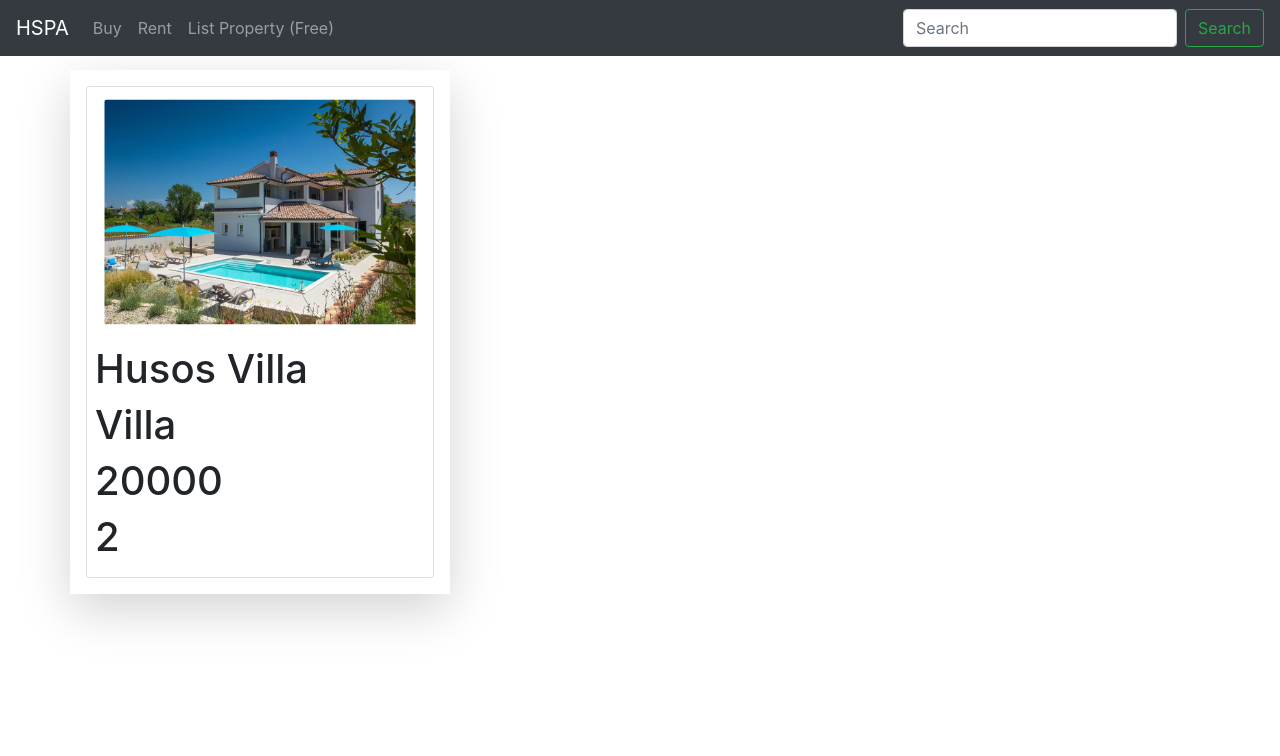
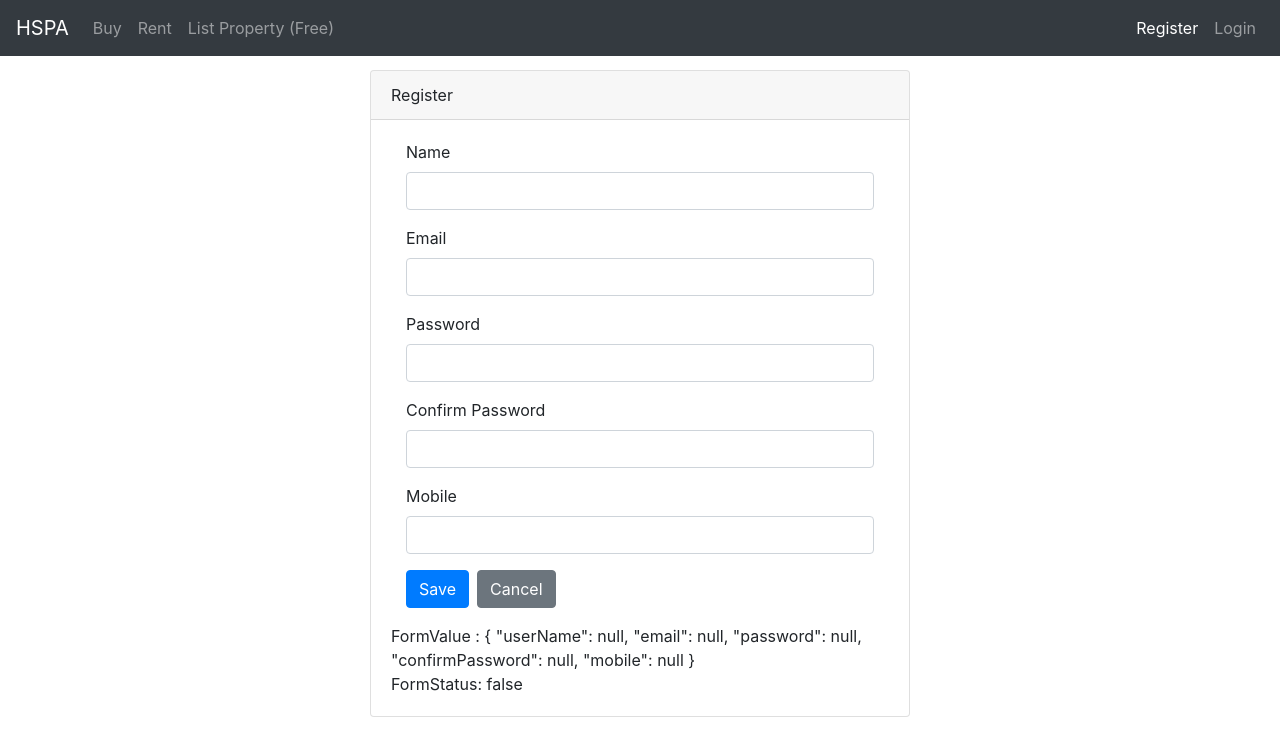
Before and after one commit to SaladinDacic/HSPA, an Angular app in the folder Frontend/: page /user/register in a window 1280 px wide. Shown: the top 756 px of the page. Built offline with nearby package versions, Linux system fonts and the light colour scheme.

Commit message:
dodao register i login componentu i odradio user-register componentu koristeći rective-form metodu za kontrolu form polja u komponenti

```diff
--- a/Frontend/src/app/nav-bar/nav-bar.component.html
+++ b/Frontend/src/app/nav-bar/nav-bar.component.html
@@ -16,9 +16,15 @@
         <a class="nav-link" routerLinkActive="active" routerLink="/add-property">List Property (Free)</a>
       </li>
     </ul>
-    <form class="form-inline my-2 my-lg-0">
-      <input class="form-control mr-sm-2" type="search" placeholder="Search" aria-label="Search">
-      <button class="btn btn-outline-success my-2 my-sm-0" type="submit">Search</button>
-    </form>
+    <div>
+      <ul class="nav navbar-nav">
+        <li class="nav-item">
+          <a [routerLink]="['/user/register']" routerLinkActive="active"  class="nav-link">Register</a>
+        </li>
+        <li class="nav-item">
+          <a [routerLink]="['/user/login']" routerLinkActive="active"  class="nav-link">Login</a>
+        </li>
+      </ul>
+    </div>
   </div>
 </nav>
--- /dev/null
+++ b/Frontend/src/app/user/user-login/user-login.component.html
@@ -0,0 +1 @@
+<p>user-login works!</p>
--- /dev/null
+++ b/Frontend/src/app/user/user-login/user-login.component.ts
@@ -0,0 +1,15 @@
+import { Component, OnInit } from '@angular/core';
+
+@Component({
+  selector: 'app-user-login',
+  templateUrl: './user-login.component.html',
+  styleUrls: ['./user-login.component.css']
+})
+export class UserLoginComponent implements OnInit {
+
+  constructor() { }
+
+  ngOnInit(): void {
+  }
+
+}
--- /dev/null
+++ b/Frontend/src/app/user/user-register/user-register.component.html
@@ -0,0 +1,79 @@
+<div class="row">
+  <div class="col-6 m-auto">
+  <div class="card m-auto">
+    <div class="card-header">
+      Register
+    </div>
+    <div class="card-body">
+      <form [formGroup]="registrationForm" (ngSubmit)="onSubmit()">
+        <div class="form-group col-12">
+            <label for="name" class="form-label">Name</label>
+            <input type="text" class="form-control" formControlName="userName">
+            <span class="error-block" *ngIf="!userName.valid && registrationForm.get('userName').touched">
+              Please enter your name
+            </span>
+        </div>
+
+        <div class="form-group col-12">
+          <label for="email" class="form-label">Email</label>
+          <input type="text" class="form-control" formControlName="email">
+          <span *ngIf="!email.valid && email.touched">
+            <span class="error-block" *ngIf="email.hasError('required')">
+              Please enter Email
+            </span>
+            <span class="error-block" *ngIf="email.hasError('email')">
+              Please enter valid Email
+            </span>
+          </span>
+        </div>
+
+        <div class="form-group col-12">
+          <label for="passwrod" class="form-label">Password</label>
+          <input type="password" class="form-control" formControlName="password">
+          <span  *ngIf="!password.valid && password.touched">
+            <span class="error-block" *ngIf="password.hasError('required')">
+              Please enter password
+            </span>
+            <span class="error-block" *ngIf="password.errors.minlength">
+              Please enter must contain at least 8 carracters
+            </span>
+          </span>
+        </div>
+
+        <div class="form-group col-12">
+          <label for="cpassword" class="form-label">Confirm Password</label>
+          <input type="password" class="form-control" formControlName="confirmPassword">
+          <span *ngIf="!confirmPassword.valid && confirmPassword.touched">
+            <span class="error-block" *ngIf="confirmPassword.hasError('required')">
+              Please enter password again
+            </span>
+          </span>
+              <span class="error-block" *ngIf="registrationForm.hasError('notMatched') && confirmPassword.valid && password.hasError('required')">
+                Please enter same password as above
+              </span>
+        </div>
+
+        <div class="form-group col-12">
+          <label for="mobile" class="form-label">Mobile</label>
+          <input type="text" class="form-control" formControlName="mobile">
+          <span  *ngIf="!mobile.valid && mobile.touched">
+            <span class="error-block" *ngIf="mobile.errors.required">
+              Please enter your phone number
+            </span>
+            <span class="error-block" *ngIf="mobile.hasError('minlength')">
+              Your phone number must have at least 9 numbers
+            </span>
+          </span>
+        </div>
+
+        <div class="form-group col-12">
+          <button type="submit" class="btn btn-primary">Save</button>
+          <button type="reset" class="btn btn-secondary ml-2">Cancel</button>
+        </div>
+        FormValue : {{registrationForm.value | json}} <br>
+        FormStatus: {{registrationForm.valid}}
+      </form>
+    </div>
+  </div>
+  </div>
+</div>
--- /dev/null
+++ b/Frontend/src/app/user/user-register/user-register.component.ts
@@ -0,0 +1,50 @@
+import { Component, OnInit } from '@angular/core';
+import { FormGroup, FormControl, Validators } from '@angular/forms';
+
+@Component({
+  selector: 'app-user-register',
+  templateUrl: './user-register.component.html',
+  styleUrls: ['./user-register.component.css']
+})
+export class UserRegisterComponent implements OnInit {
+  registrationForm: FormGroup;
+  constructor() { }
+
+  ngOnInit(): void {
+    this.registrationForm = new FormGroup({
+      userName: new FormControl(null, Validators.required),
+      email: new FormControl(null, [Validators.required, Validators.email]),
+      password: new FormControl(null, [Validators.required, Validators.minLength(8)]),
+      confirmPassword: new FormControl(null, Validators.required),
+      mobile: new FormControl(null, [Validators.required, Validators.minLength(9)])
+    }, this.passwordMatchingValidators)
+  }
+
+  passwordMatchingValidators(fg: FormGroup): Validators{
+    return fg.get('password').value === fg.get('confirmPassword').value ? null :
+    {notMatched: true}
+  }
+
+  // getter methods for all FormControlls
+  get userName(){
+    return this.registrationForm.get('userName') as FormControl
+  }
+  get email(){
+    return this.registrationForm.get('email') as FormControl
+  }
+  get password(){
+    return this.registrationForm.get('password') as FormControl
+  }
+  get confirmPassword(){
+    return this.registrationForm.get('confirmPassword') as FormControl
+  }
+  get mobile(){
+    return this.registrationForm.get('mobile') as FormControl
+  }
+
+
+  onSubmit(){
+    console.log(this.registrationForm);
+  }
+
+}
--- /dev/null
+++ b/Frontend/src/assets/forms.css
@@ -0,0 +1,6 @@
+.ng-invalid.ng-touched{
+  border-color: red;
+}
+.error-block{
+  color: red;
+}
--- a/Frontend/src/styles.css
+++ b/Frontend/src/styles.css
@@ -1 +1,2 @@
 /* You can add global styles to this file, and also import other style files */
+@import'./assets/forms.css'
```
Also changed, not shown: Frontend/src/app/app.module.ts (+9 -2 lines), Frontend/src/app/user/user-login/user-login.component.css (added), Frontend/src/app/user/user-register/user-register.component.css (added), 2 other files (tests, documents, lock files or other folders).
